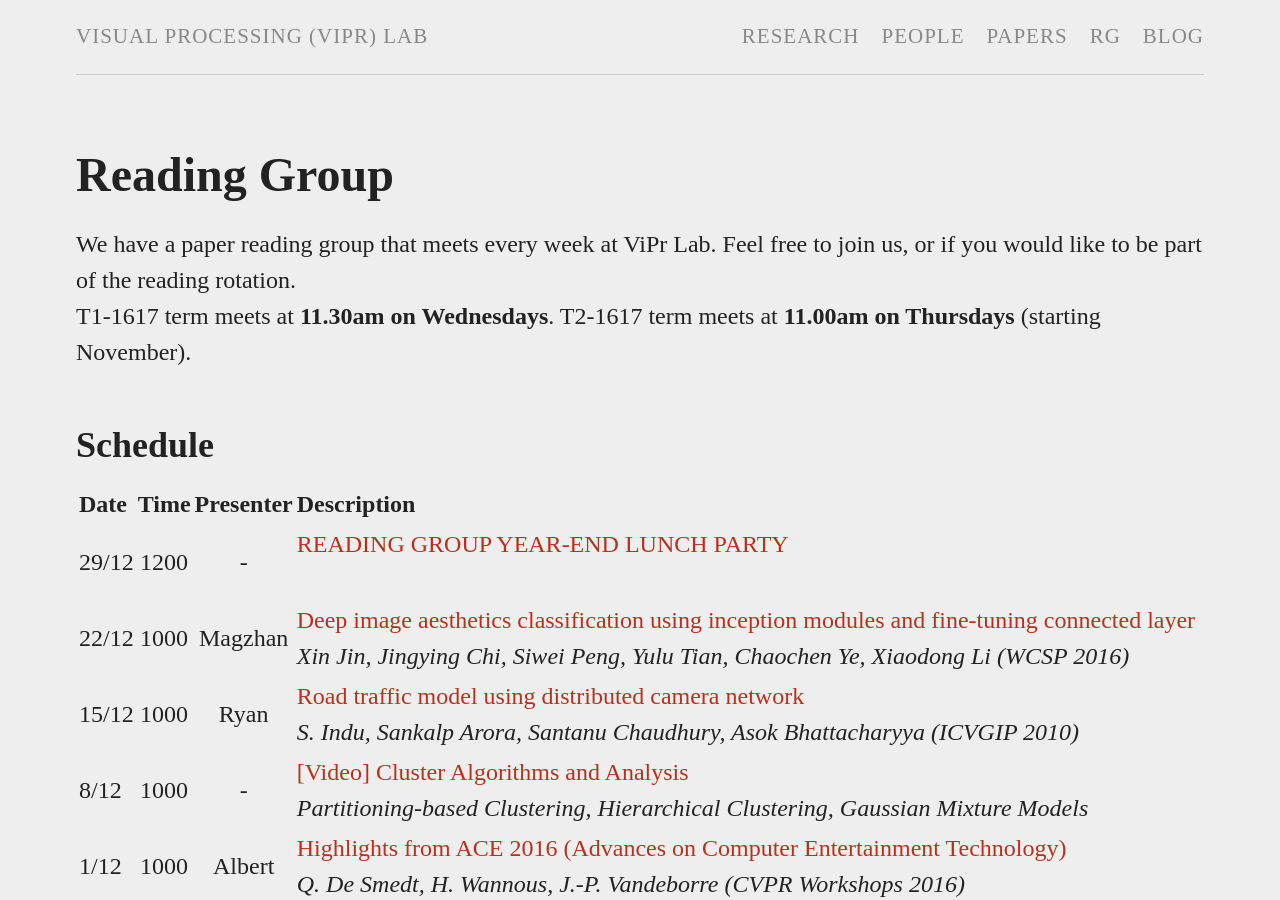
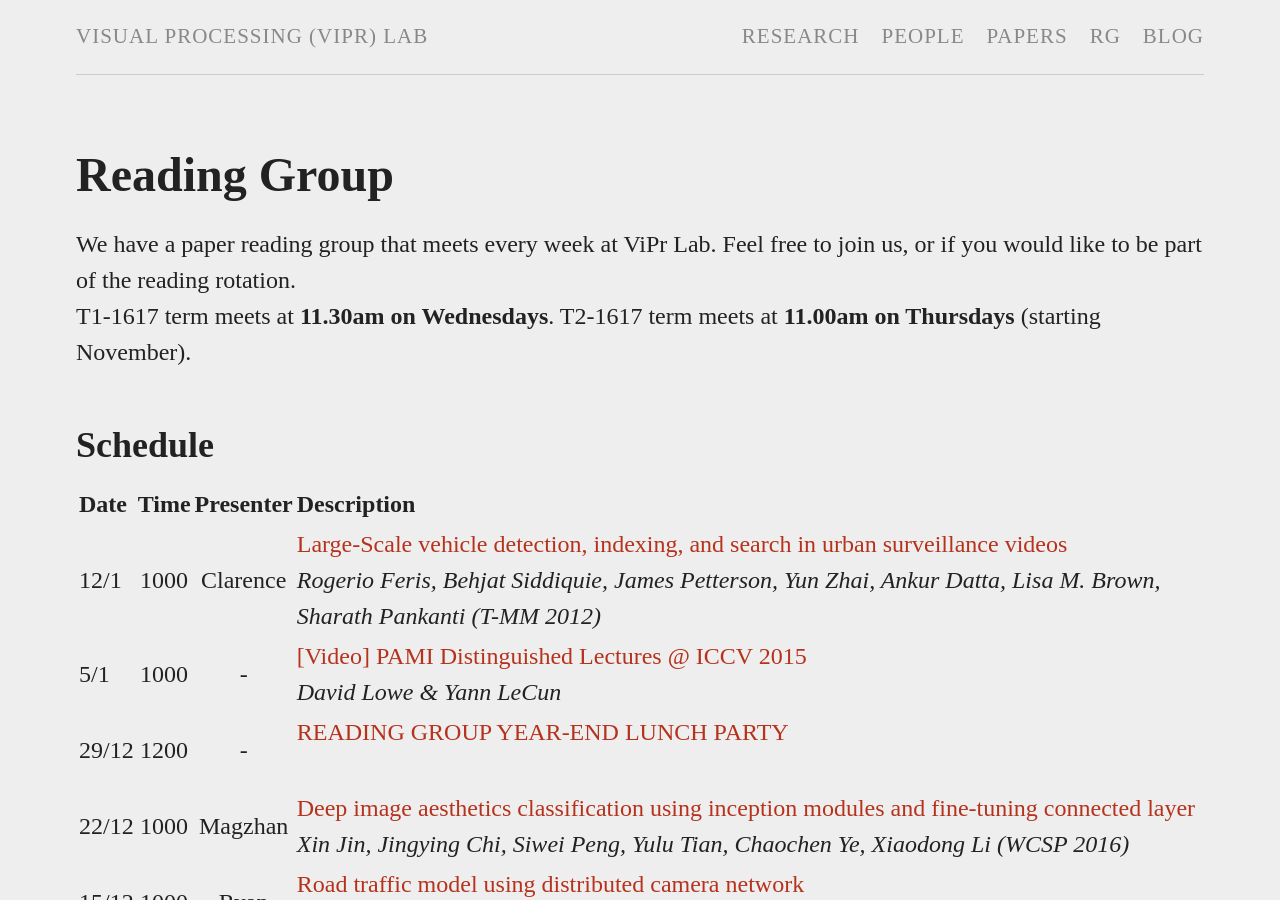
Before and after one commit to viprlab/viprlab.github.io, a Jekyll site: the page built from readinggroup.md, in a window 1280 px wide and 900 px high. Built offline with Jekyll 4.4.1, drawn with Linux system fonts in a browser that asks for light colours.

Commit message:
update schedule

```diff
--- a/readinggroup.md
+++ b/readinggroup.md
@@ -3,6 +3,18 @@ layout: page
 permalink: /readinggroup/
 title: Reading Group
 reads:
+    - date: "12/1"
+      time: "1000"
+      presenter: "Clarence"
+      paper: "Large-Scale vehicle detection, indexing, and search in urban surveillance videos"
+      details: "Rogerio Feris,  Behjat Siddiquie, James Petterson, Yun Zhai, Ankur Datta, Lisa M. Brown, Sharath Pankanti (T-MM 2012)"
+      url: "http://ieeexplore.ieee.org/document/6035786/"
+    - date: "5/1"
+      time: "1000"
+      presenter: "-"
+      paper: "[Video] PAMI Distinguished Lectures @ ICCV 2015"
+      details: "David Lowe & Yann LeCun"
+      url: "http://videolectures.net/iccv2015_santiago/"
     - date: "29/12"
       time: "1200"
       presenter: "-"
```
